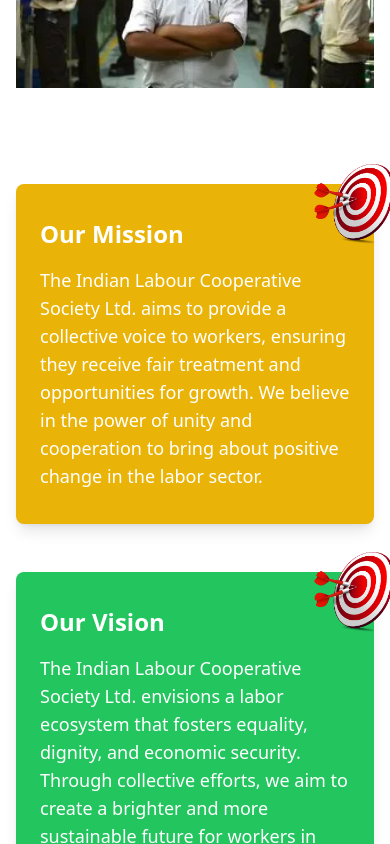
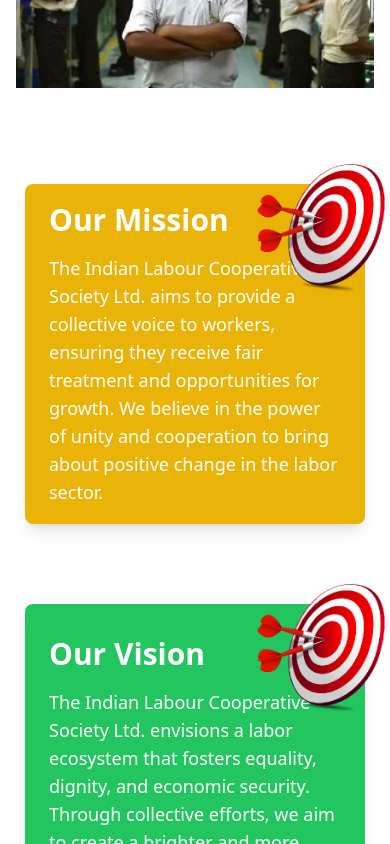
Before and after one commit to Krishnapriya-prasannan/govt, a React (Vite) app: page / in a window 390 px wide. Shown: the part 1600-2444 px from the top of the page. Built offline with nearby package versions, Linux system fonts and the light colour scheme.

Commit message:
animations

```diff
--- a/src/Components/Home/mission.jsx
+++ b/src/Components/Home/mission.jsx
@@ -14,18 +14,18 @@
   };
 
   return (
-    <div className="py-12 bg-white overflow-x-hidden"> {/* Prevent horizontal scroll */}
-      <div className="container mx-auto px-4 max-w-full"> {/* Ensuring max-width of the container */}
+    <div className="py-12 bg-white">
+      <div className="container mx-auto px-4">
         {/* Wrapper for both cards */}
         <motion.div
-          className="flex flex-col sm:flex-row justify-center items-center gap-12 sm:gap-20 flex-wrap"
+          className="flex flex-col sm:flex-row justify-center items-center gap-20"
           initial="hidden"
           whileInView="visible"
           viewport={{ once: true, amount: 0.2 }}
         >
           {/* Mission Card */}
           <motion.div
-            className="relative bg-yellow-500 text-white p-6 rounded-lg shadow-lg flex flex-col items-start justify-center h-[340px] sm:h-[400px] w-full sm:w-[340px] transform transition duration-300 hover:scale-105 hover:shadow-2xl"
+            className="relative bg-yellow-500 text-white p-6 rounded-lg shadow-lg flex flex-col items-start justify-center h-[340px] w-[340px] transform transition duration-300 hover:scale-105 hover:shadow-2xl"
             variants={cardVariants}
             whileHover={{
               scale: 1.05,
@@ -35,10 +35,10 @@
             <motion.img
               src={targetImage}
               alt="Target"
-              className="absolute top-[-20px] right-[-20px] w-20 sm:w-32 h-20 sm:h-32 object-cover max-w-full"
+              className="absolute top-[-20px] right-[-20px] w-32 h-32 object-cover"
               variants={imgVariants}
             />
-            <h3 className="text-2xl sm:text-3xl font-bold">Our Mission</h3>
+            <h3 className="text-3xl font-bold">Our Mission</h3>
             <p className="text-lg mt-4">
               The Indian Labour Cooperative Society Ltd. aims to provide a
               collective voice to workers, ensuring they receive fair treatment
@@ -50,7 +50,7 @@
 
           {/* Vision Card */}
           <motion.div
-            className="relative bg-green-500 text-white p-6 rounded-lg shadow-lg flex flex-col items-start justify-center h-[340px] sm:h-[400px] w-full sm:w-[340px] transform transition duration-300 hover:scale-105 hover:shadow-2xl"
+            className="relative bg-green-500 text-white p-6 rounded-lg shadow-lg flex flex-col items-start justify-center h-[340px] w-[340px] transform transition duration-300 hover:scale-105 hover:shadow-2xl"
             variants={cardVariants}
             whileHover={{
               scale: 1.05,
@@ -60,10 +60,10 @@
             <motion.img
               src={targetImage}
               alt="Target"
-              className="absolute top-[-20px] right-[-20px] w-20 sm:w-32 h-20 sm:h-32 object-cover max-w-full"
+              className="absolute top-[-20px] right-[-20px] w-32 h-32 object-cover"
               variants={imgVariants}
             />
-            <h3 className="text-2xl sm:text-3xl font-bold">Our Vision</h3>
+            <h3 className="text-3xl font-bold">Our Vision</h3>
             <p className="text-lg mt-4">
               The Indian Labour Cooperative Society Ltd. envisions a labor
               ecosystem that fosters equality, dignity, and economic security.
```
